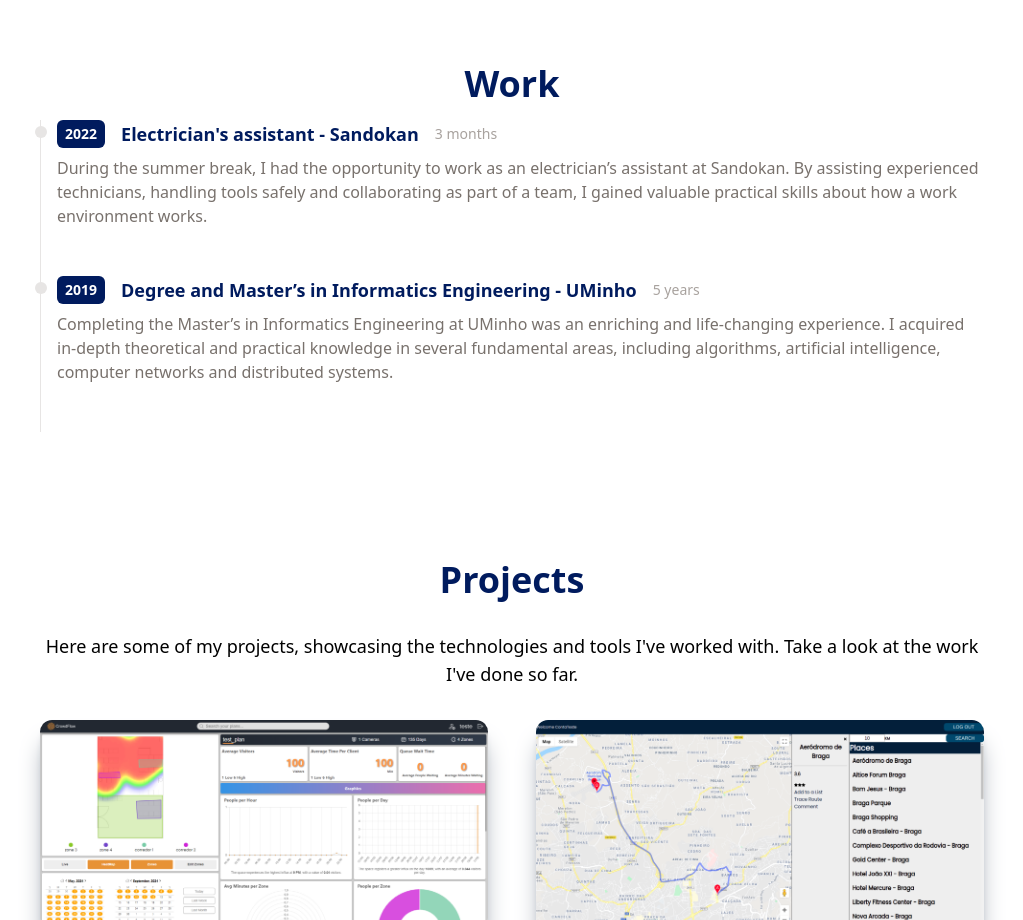
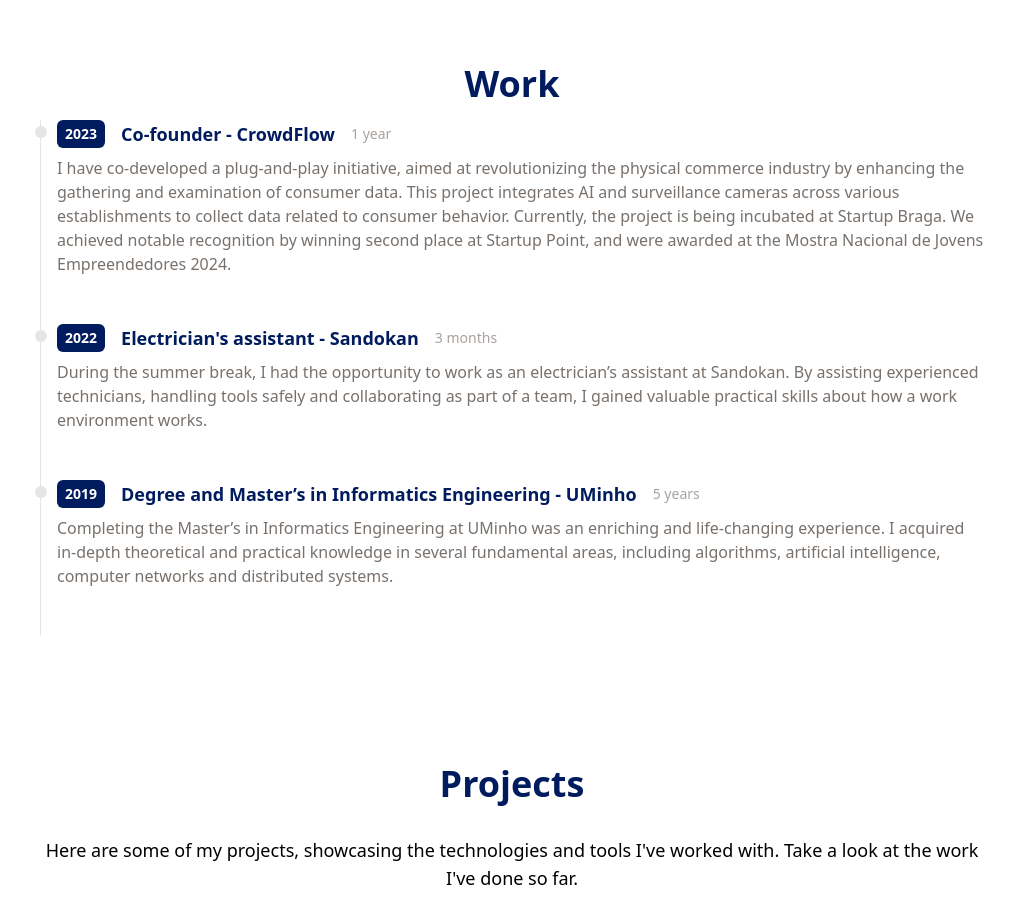
Before and after one commit to tiagoribeiro2001/portfolio, a React (Vite) app: page / in a window 1280 px wide. Shown: the part 800-1720 px from the top of the page, without its empty margins (160-1183 px from the left). Built offline with nearby package versions, Linux system fonts and the light colour scheme.

Commit message:
Correções finais

```diff
--- a/src/components/Resume.jsx
+++ b/src/components/Resume.jsx
@@ -6,9 +6,7 @@
   FaNodeJs,
   FaJsSquare,
   FaPython,
-  FaDatabase,
   FaDocker,
-  FaAws,
 } from "react-icons/fa";
 import { SiMysql, SiMicrosoftazure } from "react-icons/si";
 
--- a/src/components/Work.jsx
+++ b/src/components/Work.jsx
@@ -2,6 +2,13 @@
 import WorkItem from "./WorkItem";
 
 const data = [
+  {
+    year: 2023,
+    title: "Co-founder - CrowdFlow",
+    duration: "1 year",
+    details:
+      "I have co-developed a plug-and-play initiative, aimed at revolutionizing the physical commerce industry by enhancing the gathering and examination of consumer data. This project integrates AI and surveillance cameras across various establishments to collect data related to consumer behavior. Currently, the project is being incubated at Startup Braga. We achieved notable recognition by <a href='https://www.rum.pt/news/bebida-vegetal-oh-chata-foi-a-grande-vencedora-do-demo-day-da-startup-point-24' target='_blank' rel='noopener noreferrer'>winning second place at Startup Point</a>, and were <a href='https://www.fjuventude.pt/pt/noticias/fundacao/conhecidos-os-projetos-vencedores-da-mostra-nacional-de-jovens-empreendedores' target='_blank' rel='noopener noreferrer'>awarded at the Mostra Nacional de Jovens Empreendedores 2024</a>.",
+  },
   {
     year: 2022,
     title: "Electrician's assistant - Sandokan",
@@ -21,7 +28,9 @@
 const Work = () => {
   return (
     <div id="work" className="max-w-[1040px] m-auto md:pl-20 p-4 py-16">
-      <h1 className="text-4xl font-bold text-center text-[#001b5e] pb-4">Work</h1>
+      <h1 className="text-4xl font-bold text-center text-[#001b5e] pb-4">
+        Work
+      </h1>
       {data.map((item, idx) => (
         <WorkItem
           key={idx}
--- a/src/components/WorkItem.jsx
+++ b/src/components/WorkItem.jsx
@@ -14,7 +14,10 @@
             {duration}
           </span>
         </p>
-        <p className="my-2 text-base font-normal text-stone-500">{details}</p>
+        <p
+          className="my-2 text-base font-normal text-stone-500"
+          dangerouslySetInnerHTML={{ __html: details }}
+        />
       </li>
     </ol>
   );
```
